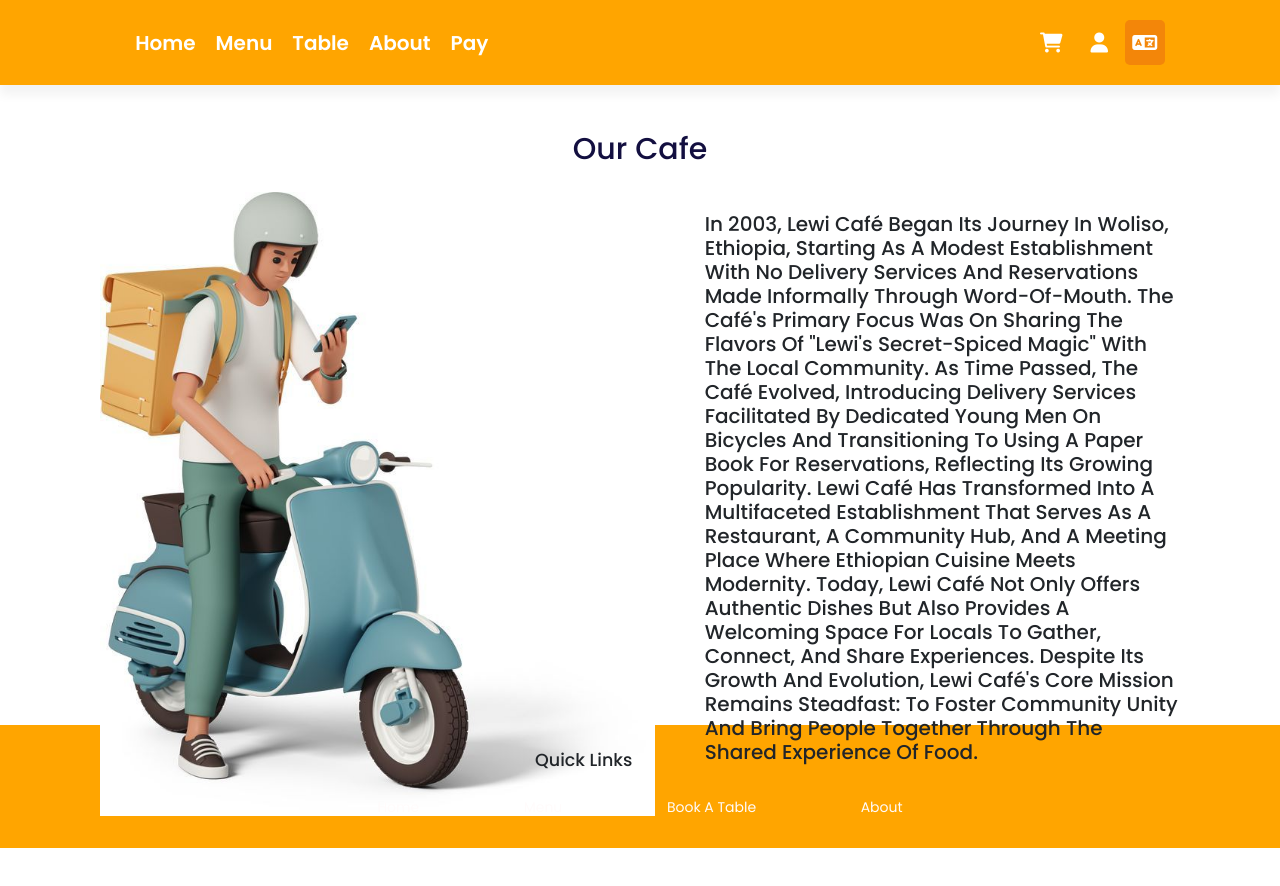
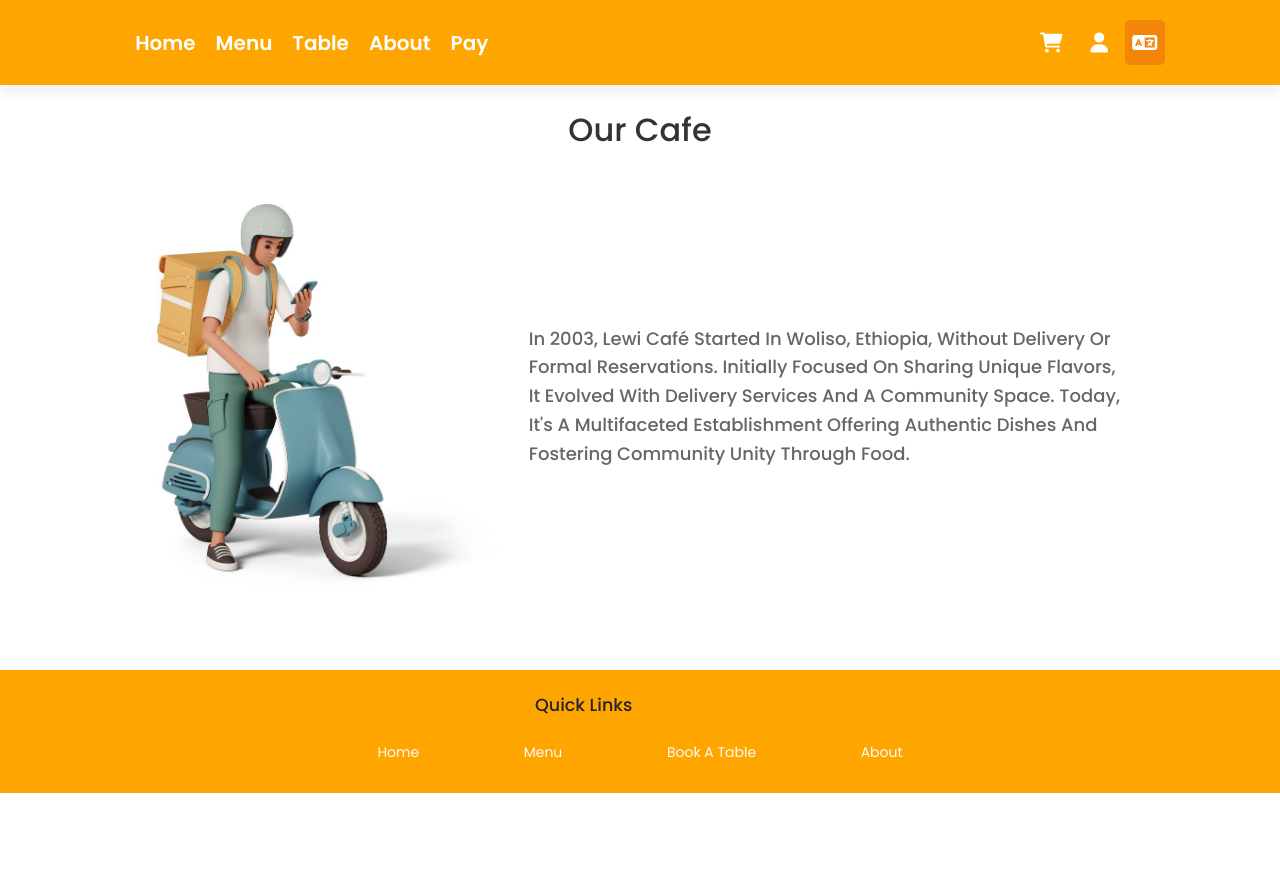
Before and after one commit to Ashed2127/FT, a Vue app in the folder frontend/: page /about in a window 1280 px wide. Shown: the top 886 px of the page. After the commit the page ends 800 px from the top, so only its background shows below. Built offline with nearby package versions, Linux system fonts and the light colour scheme; no server answers.

Commit message:
table lang switching in progress

```diff
--- a/frontend/src/components/FooterComponent.vue
+++ b/frontend/src/components/FooterComponent.vue
@@ -31,7 +31,7 @@ data(){
         langObj: [
                 { words: ["quick links","home", "menu", "book a table", "about"] },
 
-                { words: ["hidhannoo saffisaa","mana", "menu", "gabatee buufachuu", "waa'ee"] },
+                { words: ["hidhannoo saffisaa","mana", "meenuu", "gabatee buufachuu", "waa'ee"] },
         ],
          newLangStatus : 0,
          interval: "",
--- a/frontend/src/components/NavBar.vue
+++ b/frontend/src/components/NavBar.vue
@@ -251,7 +251,6 @@ export default {
     font-weight: 500;
     float: left;
     width: 95px;
-    border-radius: 5%;
 
 }
 
--- a/frontend/src/pages/About.vue
+++ b/frontend/src/pages/About.vue
@@ -1,114 +1,144 @@
 <template>
     <section class="about-section">
       <div class="heading">
-            <h3>Our Cafe</h3>
+        <h3>{{ langObj[this.newLangStatus].words[0] }}</h3>
       </div>
 
       <div class="row">
         <div class="about-content">
           <img src="../assets/images/dp.jpg" class="image" alt="">
           <div class="about-content-text">
-                    <h2>In 2003, Lewi Café began its journey in Woliso, Ethiopia, starting as a modest establishment with no delivery services and reservations made informally through word-of-mouth. The café's primary focus was on sharing the flavors of "Lewi's secret-spiced magic" with the local community. As time passed, the café evolved, introducing delivery services facilitated by dedicated young men on bicycles and transitioning to using a paper book for reservations, reflecting its growing popularity. Lewi Café has transformed into a multifaceted establishment that serves as a restaurant, a community hub, and a meeting place where Ethiopian cuisine meets modernity. Today, Lewi Café not only offers authentic dishes but also provides a welcoming space for locals to gather, connect, and share experiences. Despite its growth and evolution, Lewi Café's core mission remains steadfast: to foster community unity and bring people together through the shared experience of food.
+            <h2>
+                {{ langObj[this.newLangStatus].words[1] }}
             </h2>
           </div>
         </div>
       </div>
-
-
     </section>
   </template>
 
   <script>
+  import axios from 'axios';
   export default {
     name: "About",
+    data(){
+        return{
+        languageStatus : 0,
+        // engIndex : 1,
+        // oroIndex : 1,
+        langObj: [
+                { words: ["Our Cafe","In 2003, Lewi Café started in Woliso, Ethiopia, without delivery or formal reservations. Initially focused on sharing unique flavors, it evolved with delivery services and a community space. Today, it's a multifaceted establishment offering authentic dishes and fostering community unity through food."] },
+
+                { words: ["Caffeen keenya,", "Bara 2003tti, Lewi Café, Ethiopia Woliso keessatti, osoo hin geessin ykn sirnaan reservation malee eegale. Jalqaba mi'aa addaa qooddachuu irratti kan xiyyeeffate yoo ta'u, tajaajila geejjibaa fi iddoo hawaasaa waliin guddate. Har'a dhaabbata roga hedduu qabuu fi nyaata dhugaa dhiyeessuu fi tokkummaa hawaasaa karaa nyaataa guddisudha."] },
+        ],
+         newLangStatus : 0,
+         interval: "",
+
+            //  langObj[0].words[0]
+            //  langObj[1].words[0]
+    }},
+
+
+    created() {
+        this.getStatus()
+    },
+    mounted: function () {
+        this.autoUpdate();
+        window.addEventListener('scroll', this.handleScroll);
+    },
+
+    beforeUnmount() {
+        clearInterval(this.interval);
+        window.removeEventListener('scroll', this.handleScroll);
+    },
+    methods: {
+        scrollToTop() {
+            window.scrollTo(0, 0);
+        },
+        async getStatus(){
+          let langStatus = await axios.get('/langstatus/', this.languageStatus);
+          this.newLangStatus = langStatus.data[0].langstatus;
+        //   console.log(this.newLangStatus);
+        //   console.log(this.langObj[this.newLangStatus].words[0] )
+
+        },
+
+        autoUpdate: function () {
+            this.interval = setInterval(function () {
+                this.getStatus();
+            }.bind(this), 0);
+        }
+
+
+    }
+
   };
   </script>
 
   <style scoped>
   @import url("https://fonts.googleapis.com/css2?family=Satisfy&display=swap");
 
-.about-section {
-    padding: 2% 9%;
-    height: 80vh;
+  /* Body and Container Styles */
+  body {
+    background-color: #f7f7f7;
+    font-family: 'Satisfy', cursive;
   }
 
-.about-section .about-content {
-    display: flex;
-    width: 100%;
-
+  .about-section {
+    width: 85%;
+    padding: 2% 5%;
+    margin: auto;
+    height: auto;
   }
 
-.about-section .about-content img {
-    background-color: rgb(249, 249, 249);
+  /* Heading Styles */
+  .heading {
+    text-align: center;
+    margin-bottom: 30px;
   }
 
-.about-section .about-content .about-content-text {
-    font-size: 16px;
-    padding-left: 50px;
-
-}
-.heading h3, .about-content-text {
-    padding-top: 20px;
+  .heading h3 {
+    font-size: 32px;
+    color: #333;
   }
 
-.about-section .gallery .wrapper img:nth-child(7n + 1) {
-    grid-column: 2 / span 2;
+  /* Content Styles */
+  .about-content {
+    display: flex;
+    align-items: center;
+    justify-content: space-around;
+    margin-bottom: 50px;
   }
 
-.about-section .gallery .wrapper img:hover {
-    z-index: 2;
-    transform: scale(1);
-}
-.image{
-        height: 65%;
+  .about-content img {
+    width: 35%;
+    border-radius: 10px;
   }
 
-@media (max-width: 768px) {
-    .about-section .about-content img {
-        width: 250px;
+  .about-content-text {
+    width: 60%;
   }
 
-    .about-section .gallery .wrapper img:hover {
-        transform: scale(2.5);
-    }
-    .image{
-        height: 60vh;
+  .about-content-text h2 {
+    font-size: 18px;
+    line-height: 1.6;
+    color: #666;
   }
 
+  /* Responsive Styles */
+  @media (max-width: 768px) {
+    .about-content {
+      flex-direction: column;
+      text-align: center;
     }
 
-@media (max-width: 576px) {
-    .about-section .about-content img {
-        width: inherit;
+    .about-content img {
+      width: 80%;
+      margin-bottom: 30px;
     }
 
-    .about-section .about-content {
-        display: block;
+    .about-content-text {
+      width: 100%;
     }
-
-    .about-section .about-content .about-content-text {
-        padding-left: 0px;
-    }
-
-    .about-section .gallery {
-        padding: 50px 0px;
-    }
-
-    .about-section .gallery .wrapper img {
-        max-width: 100%;
-
-    }
-
-    .about-section .gallery .wrapper {
-        grid-gap: 2vmin;
-    }
-
-    .about-section .gallery .wrapper img:hover {
-        transform: scale(2);
-    }
-    .image{
-        height: 50%;
-    }
-
   }
   </style>
```
Also changed, not shown: frontend/src/pages/Home.vue (+1 -6 lines), frontend/src/pages/Menu.vue (+48 -11 lines), frontend/src/pages/Table.vue (+50 -13 lines), frontend/src/assets/images/dp1.jpg (added). Lines whose indentation alone changed are shown as unchanged.
